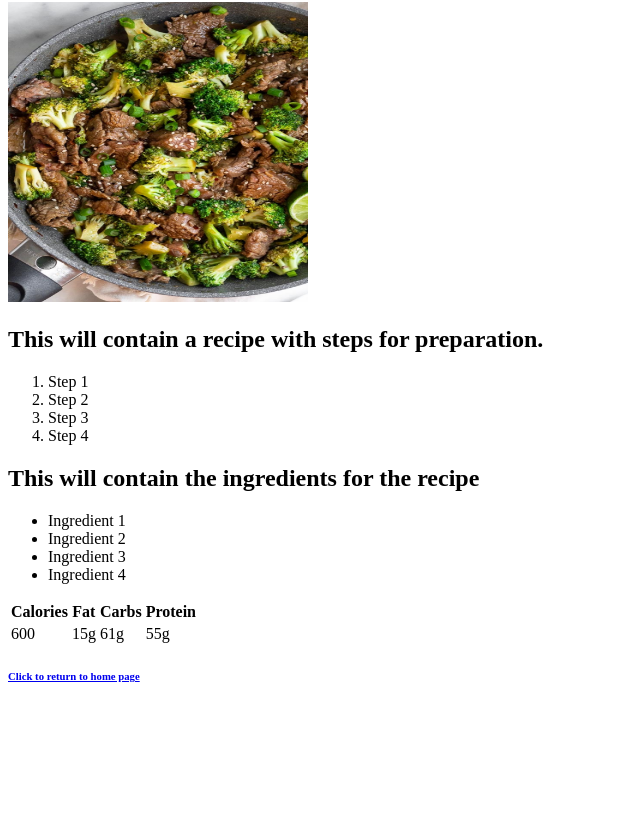
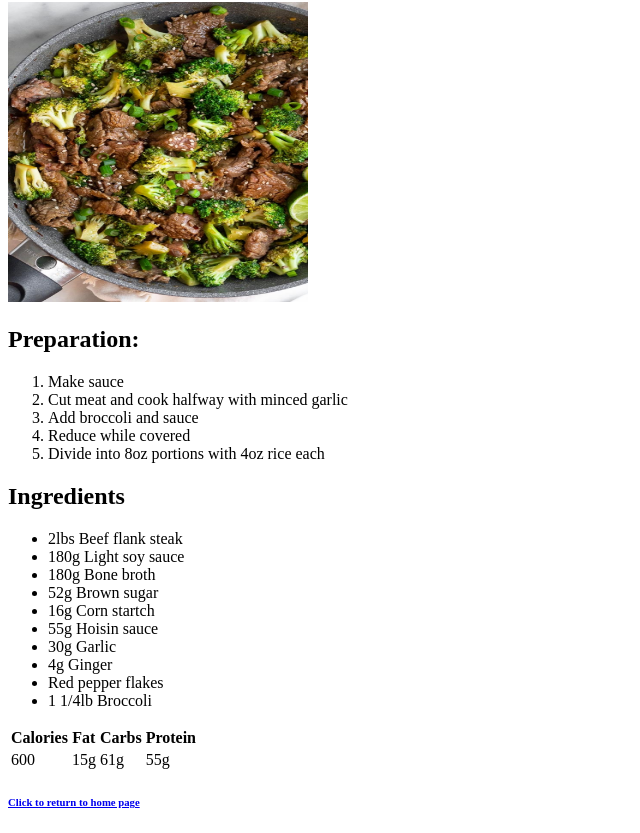
Before and after one commit to Nyxmiles/odin-recipes, a plain HTML site: page recipes/beef_and_broccoli.html in a window 1280 px wide. Shown: the part 78-911 px from the top of the page, without its empty margins (0-640 px from the left). Before the commit the page ends 800 px from the top, so only its background shows below. Drawn offline with Linux system fonts and the light colour scheme.

Commit message:
Add content to first two recipes

```diff
--- a/recipes/beef_and_broccoli.html
+++ b/recipes/beef_and_broccoli.html
@@ -9,19 +9,26 @@
     <h1>Beef and Broccoli</h1>
 
     <img src="../images/Beef_and_Broccoli.jpg" alt="Beef and Broccoli" width="300" height="300">
-    <h2>This will contain a recipe with steps for preparation. </h2>
+    <h2>Preparation:</h2>
         <ol>
-            <li>Step 1</li>
-            <li>Step 2</li>
-            <li>Step 3</li>
-            <li>Step 4</li>
+            <li>Make sauce</li>
+            <li>Cut meat and cook halfway with minced garlic</li>
+            <li>Add broccoli and sauce</li>
+            <li>Reduce while covered</li>
+            <li>Divide into 8oz portions with 4oz rice each</li>
         </ol>
-    <h2>This will contain the ingredients for the recipe</h2>
+    <h2>Ingredients</h2>
         <ul>
-            <li>Ingredient 1</li>
-            <li>Ingredient 2</li>
-            <li>Ingredient 3</li>
-            <li>Ingredient 4</li>
+            <li>2lbs Beef flank steak</li>
+            <li>180g Light soy sauce</li>
+            <li>180g Bone broth</li>
+            <li>52g Brown sugar</li>
+            <li>16g Corn startch</li>
+            <li>55g Hoisin sauce</li>
+            <li>30g Garlic</li>
+            <li>4g Ginger</li>
+            <li>Red pepper flakes</li>
+            <li>1 1/4lb Broccoli</li>
         </ul>
     <table>
         <tr>
```
Also changed, not shown: recipes/apple_pie_milkshake.html (+13 -10 lines).
